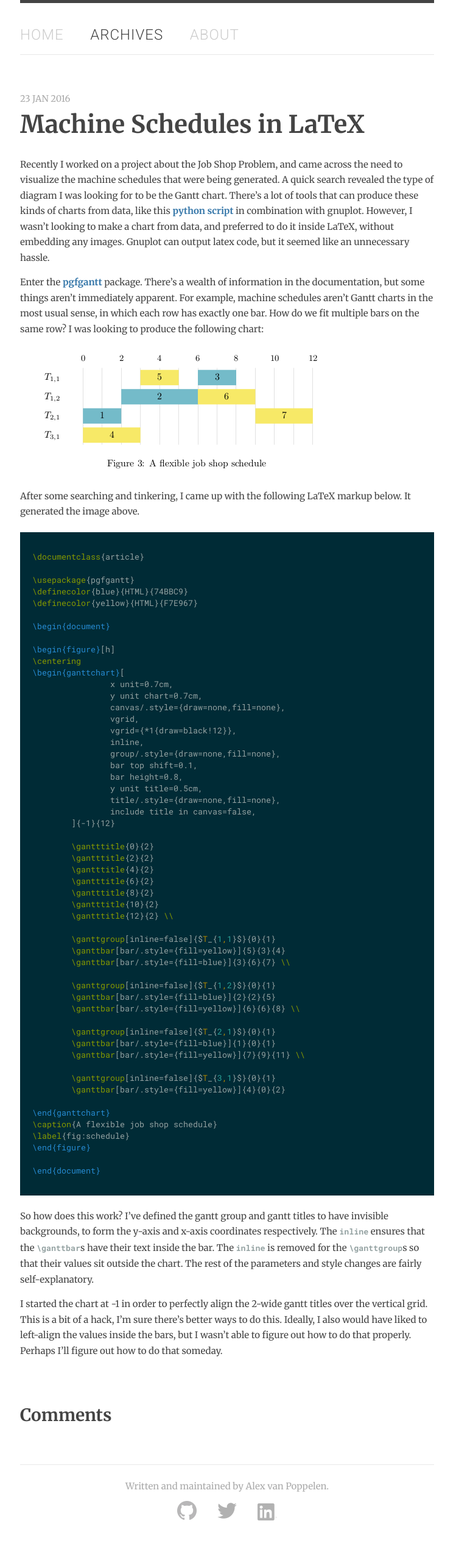
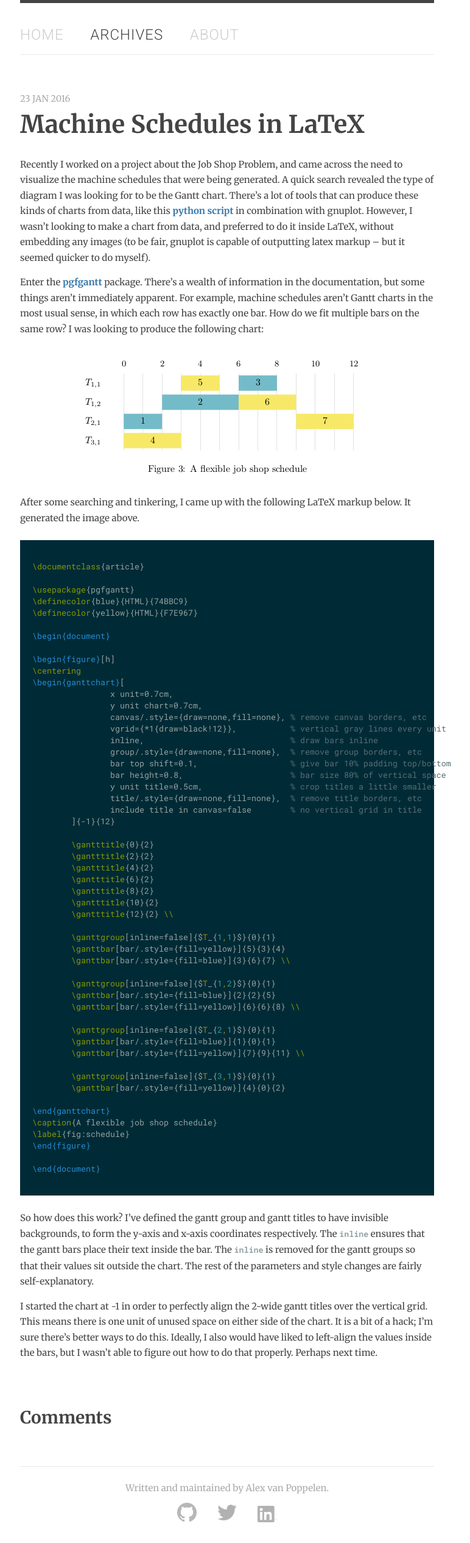
Before and after one commit to avanpo/avanpo.github.io, a Jekyll site: the page built from _posts/2016-01-23-machine-schedule-in-latex.md, in a window 1280 px wide. Shown: the whole page at 61% size, without its empty margins (267-1039 px from the left). Built offline with Jekyll 4.4.1, drawn with Linux system fonts in a browser that asks for light colours; Markdown is read by kramdown in place of the engine named in the settings; comment, search, counter and statistics services are not loaded.

Commit message:
post, css fixes

````diff
--- a/_posts/2016-01-23-machine-schedule-in-latex.md
+++ b/_posts/2016-01-23-machine-schedule-in-latex.md
@@ -4,7 +4,7 @@ categories: latex
 comments: true
 ---
 
-Recently I worked on a project about the Job Shop Problem, and came across the need to visualize the machine schedules that were being generated. A quick search revealed the type of diagram I was looking for to be the Gantt chart. There's a lot of tools that can produce these kinds of charts from data, like this [python script](https://github.com/losalamos/Gazebo/blob/master/bin/util/Gantt/gantt.py) in combination with gnuplot. However, I wasn't looking to make a chart from data, and preferred to do it inside LaTeX, without embedding any images. Gnuplot can output latex code, but it seemed like an unnecessary hassle.
+Recently I worked on a project about the Job Shop Problem, and came across the need to visualize the machine schedules that were being generated. A quick search revealed the type of diagram I was looking for to be the Gantt chart. There's a lot of tools that can produce these kinds of charts from data, like this [python script](https://github.com/losalamos/Gazebo/blob/master/bin/util/Gantt/gantt.py) in combination with gnuplot. However, I wasn't looking to make a chart from data, and preferred to do it inside LaTeX, without embedding any images (to be fair, gnuplot is capable of outputting latex markup -- but it seemed quicker to do myself).
 
 Enter the [pgfgantt](https://www.ctan.org/pkg/pgfgantt) package. There's a wealth of information in the documentation, but some things aren't immediately apparent. For example, machine schedules aren't Gantt charts in the most usual sense, in which each row has exactly one bar. How do we fit multiple bars on the same row? I was looking to produce the following chart:
 
@@ -26,16 +26,15 @@ After some searching and tinkering, I came up with the following LaTeX markup be
 \begin{ganttchart}[
 		x unit=0.7cm,
 		y unit chart=0.7cm,
-		canvas/.style={draw=none,fill=none},
-		vgrid,
-		vgrid={*1{draw=black!12}},
-		inline,
-		group/.style={draw=none,fill=none},
-		bar top shift=0.1,
-		bar height=0.8,
-		y unit title=0.5cm,
-		title/.style={draw=none,fill=none},
-		include title in canvas=false,
+		canvas/.style={draw=none,fill=none}, % remove canvas borders, etc
+		vgrid={*1{draw=black!12}},           % vertical gray lines every unit
+		inline,                              % draw bars inline
+		group/.style={draw=none,fill=none},  % remove group borders, etc
+		bar top shift=0.1,                   % give bar 10% padding top/bottom
+		bar height=0.8,                      % bar size 80% of vertical space
+		y unit title=0.5cm,                  % crop titles a little smaller
+		title/.style={draw=none,fill=none},  % remove title borders, etc
+		include title in canvas=false        % no vertical grid in title
 	]{-1}{12}
 
 	\gantttitle{0}{2}
@@ -69,6 +68,6 @@ After some searching and tinkering, I came up with the following LaTeX markup be
 \end{document}
 ```
 
-So how does this work? I've defined the gantt group and gantt titles to have invisible backgrounds, to form the y-axis and x-axis coordinates respectively. The `inline` ensures that the `\ganttbar`s have their text inside the bar. The `inline` is removed for the `\ganttgroup`s so that their values sit outside the chart. The rest of the parameters and style changes are fairly self-explanatory.
+So how does this work? I've defined the gantt group and gantt titles to have invisible backgrounds, to form the y-axis and x-axis coordinates respectively. The `inline` ensures that the gantt bars place their text inside the bar. The `inline` is removed for the gantt groups so that their values sit outside the chart. The rest of the parameters and style changes are fairly self-explanatory.
 
-I started the chart at -1 in order to perfectly align the 2-wide gantt titles over the vertical grid. This is a bit of a hack, I'm sure there's better ways to do this. Ideally, I also would have liked to left-align the values inside the bars, but I wasn't able to figure out how to do that properly. Perhaps I'll figure out how to do that someday.
+I started the chart at -1 in order to perfectly align the 2-wide gantt titles over the vertical grid. This means there is one unit of unused space on either side of the chart. It is a bit of a hack; I'm sure there's better ways to do this. Ideally, I also would have liked to left-align the values inside the bars, but I wasn't able to figure out how to do that properly. Perhaps next time.
--- a/css/default.css
+++ b/css/default.css
@@ -196,6 +196,11 @@ div.content p, div.content ul, div.content ol {
   line-height: 170%;
 }
 
+div.content img {
+  display: block;
+  margin: 1.6em auto;
+}
+
 div.content ul li {
   margin: 0 0 4px 40px;
   list-style: disc;
@@ -207,7 +212,7 @@ div.content ol li {
 }
 
 div.content .highlight {
-  margin: 1.4em 0 1.4em 0;
+  margin: 1.6em 0 1.6em 0;
   padding: 5px 10px;
 }
 
````
